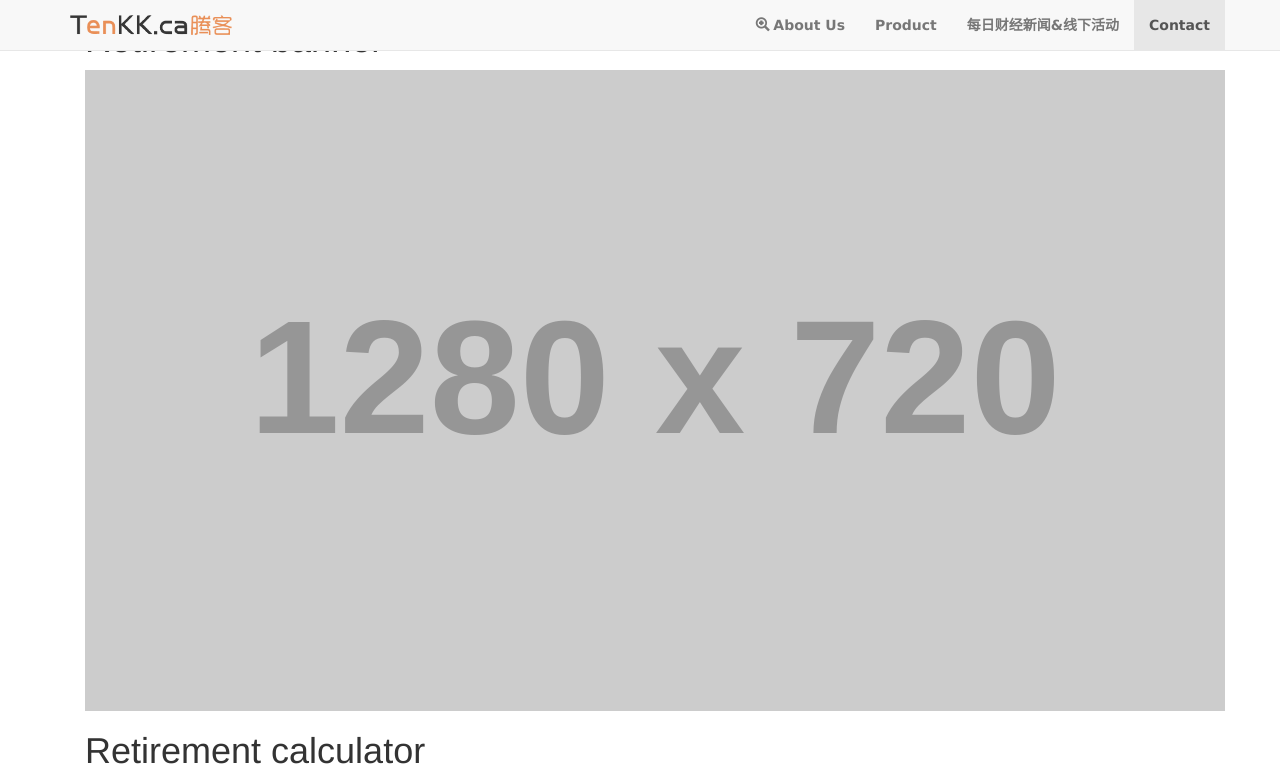
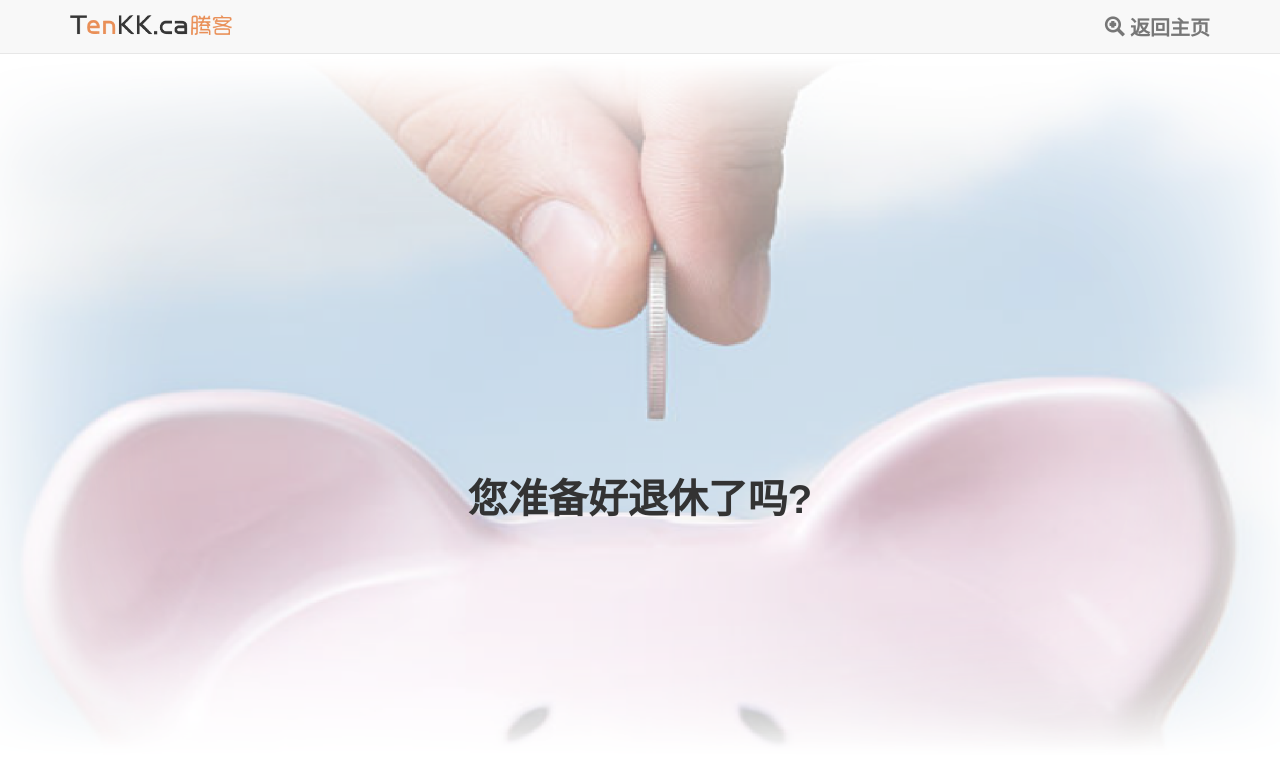
Before and after one commit to GaohanC/project, a website: page public/retirement.html in a window 1280 px wide. Shown: the top 778 px of the page. Drawn offline with nearby package versions, Linux system fonts and the light colour scheme; placeholder pictures from the web are drawn by us.

Commit message:
update retirement banner

```diff
--- a/public/css/index.css
+++ b/public/css/index.css
@@ -4,6 +4,10 @@
 
 
 /* colors */
+
+p {
+    font-size: 150%;
+}
 
 #header,
 #footer {
@@ -233,3 +237,19 @@ b {
     margin-top: 10%;
     margin-bottom: 10%;
 }
+
+#retirement-banner {
+    padding: 0;
+    margin-top: 50px;
+    background: url("../images/retirement_banner2.png");
+    background-size: 100% 100%;
+    width: 100%;
+    height: 720px;
+}
+
+.center {
+    position: absolute;
+    top: 50%;
+    left: 50%;
+    transform: translate(-50%, -50%);
+}
--- a/public/retirement.html
+++ b/public/retirement.html
@@ -21,7 +21,7 @@
 
 <body data-spy="scroll" data-target=".navbar" data-offset="50">
     <!-- Navigation Bar -->
-    <nav class="navbar navbar-default bg-faded navbar-fixed-top">
+    <nav class="navbar navbar-default bg-faded navbar-fixed-top" style="font-size:20px;">
         <div class="container">
             <div class="navbar-header">
                 <a class="navbar-brand smooth" href="#home">
@@ -31,24 +31,9 @@
             <div class="collapse navbar-collapse">
                 <ul class="nav navbar-nav navbar-right">
                     <li class="nav-item">
-                        <a href="about.html" class="smooth nav-link">
+                        <a href="index.html" class="smooth nav-link">
                                 <i class="glyphicon glyphicon-zoom-in"></i>
-                                <b>About Us</b>
-                            </a>
-                    </li>
-                    <li class="nav-item">
-                        <a href="#product" class="smooth nav-link">
-                                <b>Product</b>
-                            </a>
-                    </li>
-                    <li class="nav-item">
-                        <a href="#newsAndEvents" class="smooth nav-link">
-                                <b>每日财经新闻&线下活动</b>
-                            </a>
-                    </li>
-                    <li class="nav-item">
-                        <a href="#contact" class="smooth nav-link">
-                                <b>Contact</b>
+                                <b>返回主页</b>
                             </a>
                     </li>
                 </ul>
@@ -56,11 +41,12 @@
         </div>
     </nav>
     <!-- Page content -->
-    <div class="container">
+    <div>
         <!-- Retirement Banner  -->
-        <div id="retirement-banner" class="container">
-            <h1>Retirement banner</h1>
-            <img src="http://via.placeholder.com/1280x720" alt="">
+        <div id="retirement-banner">
+            <div class="center">
+                <h1 style="margin-top: 60%; font-size: 40px; font-weight: bold;">您准备好退休了吗?</h1>
+            </div>
         </div>
         <!-- Retirement Calculator -->
         <div id="retirement-calculator" class="container">
```
Also changed, not shown: public/images/retirement_banner2.png (added).
